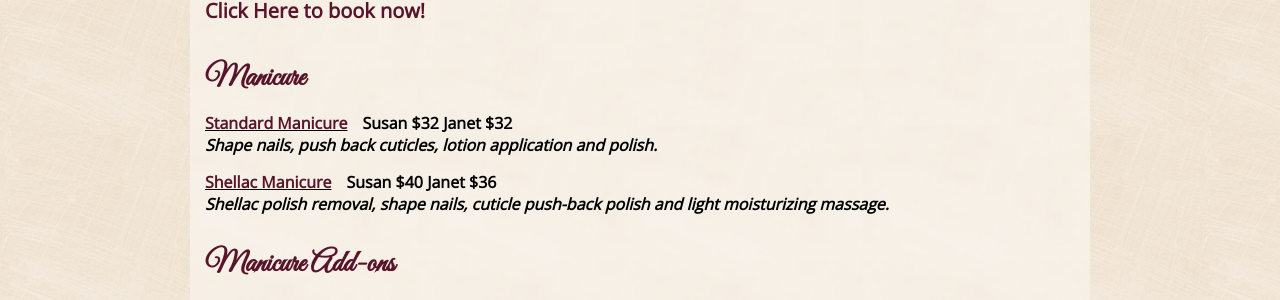
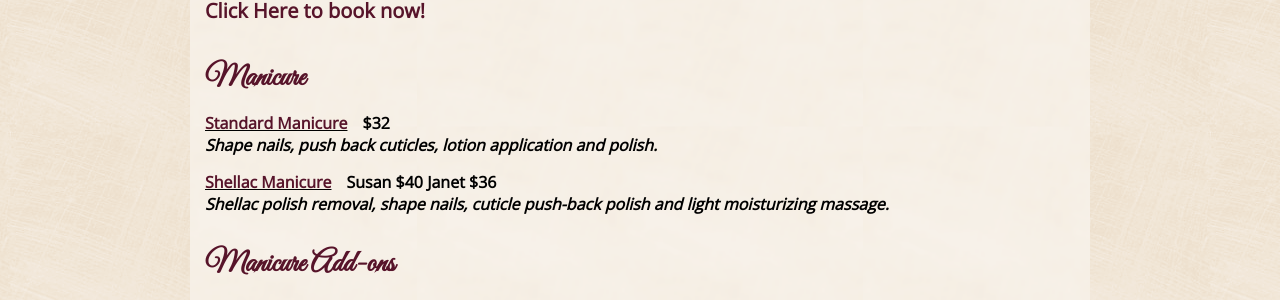
Before and after one commit to susanspedispa/susanspedispa.github.io, a Jekyll site: the page built from menu/manicures.html, in a window 1280 px wide. Shown: the part 220-520 px from the top of the page. Built offline with Jekyll 4.4.1, drawn with Linux system fonts in a browser that asks for light colours.

Commit message:
Update manicures.yml

```diff
--- a/_data/manicures.yml
+++ b/_data/manicures.yml
@@ -4,7 +4,7 @@ menu:
     - name: Manicure
       treatments:
         - name: Standard Manicure
-          price: Susan $32 Janet $32
+          price: $32
           description: >
             Shape nails, push back cuticles, lotion application and polish.
         - name: Shellac Manicure
```
